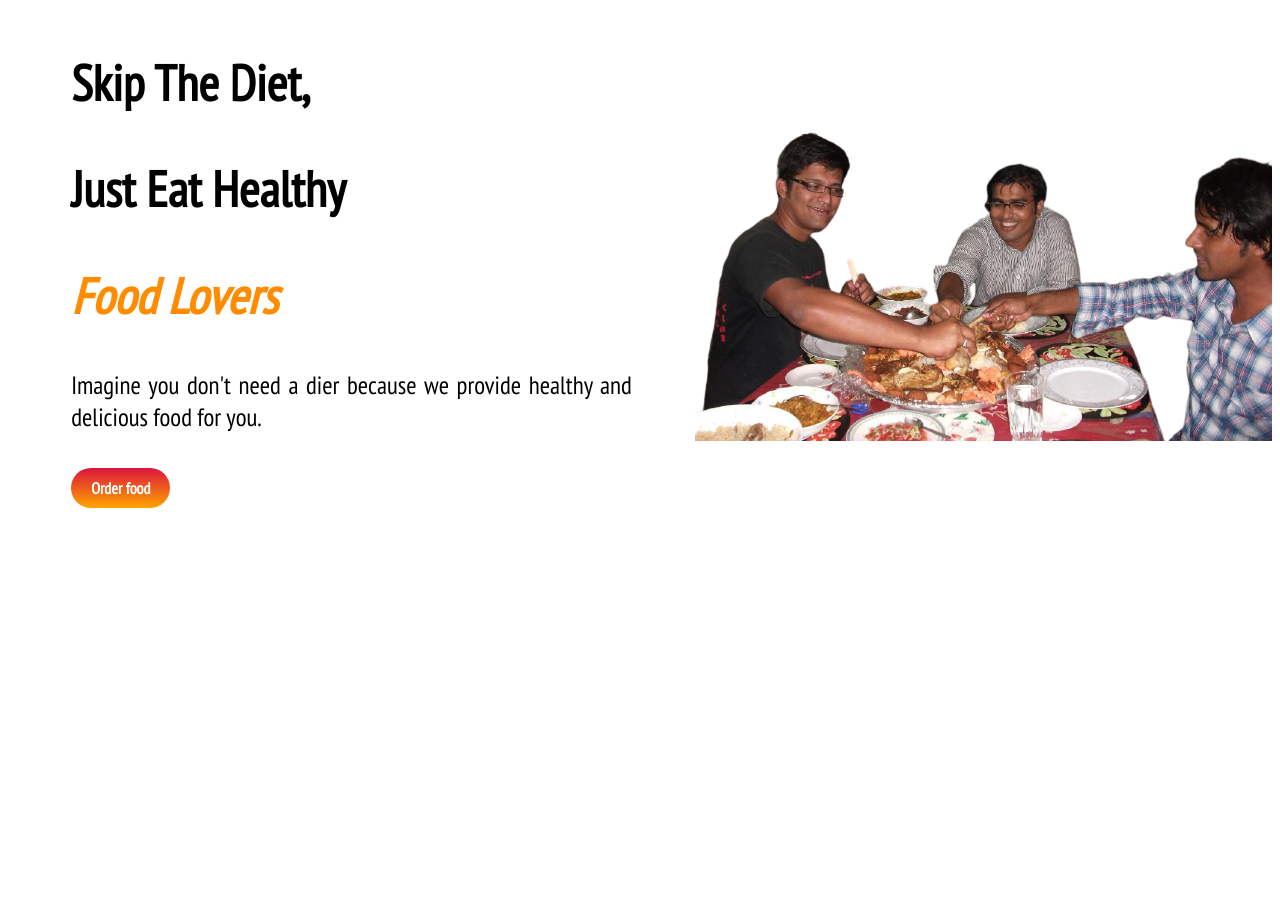
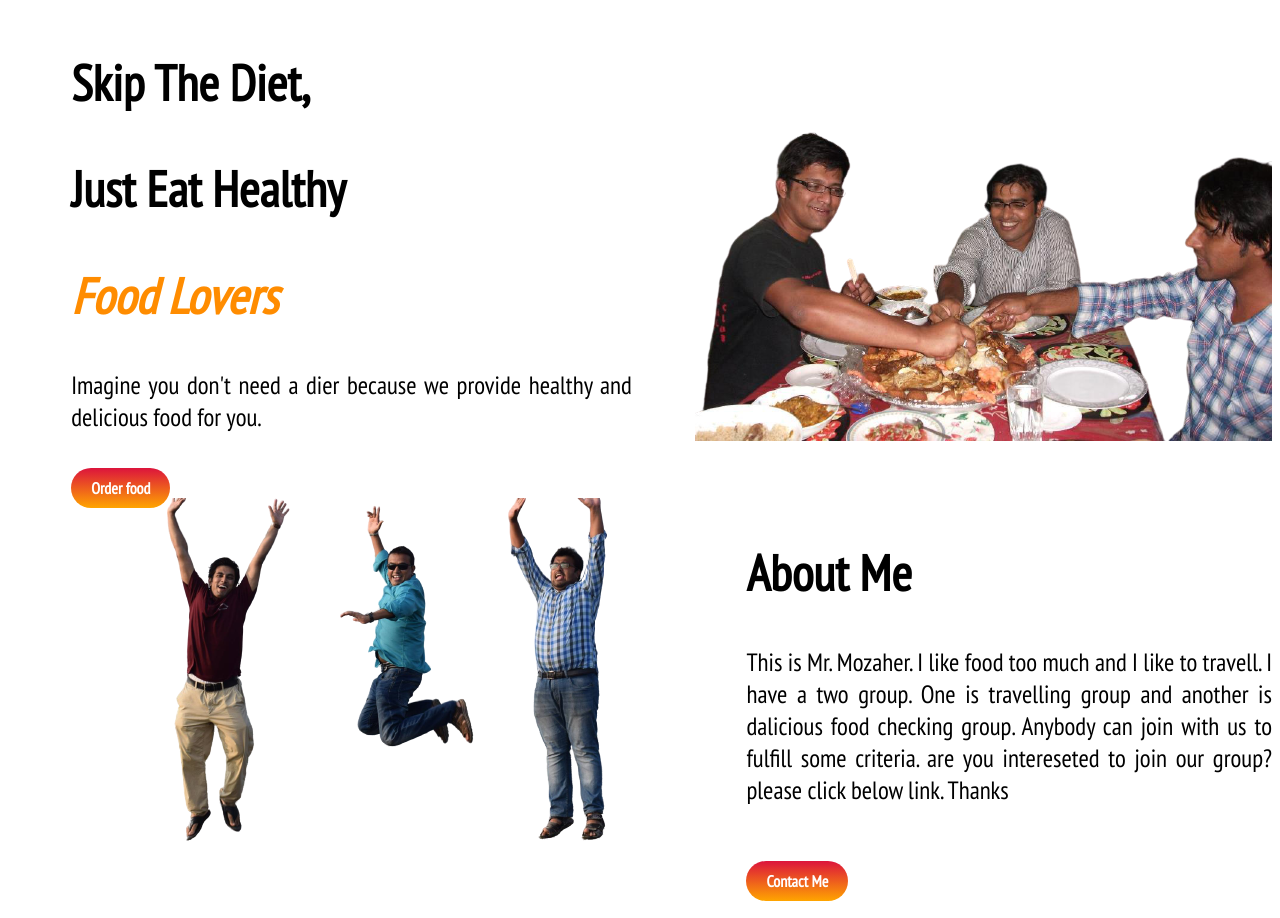
Before and after one commit to Mozaher-BD/Food-Lovers-BD, a plain HTML site: page index.html in a window 1280 px wide. Before the commit the page ends 800 px from the top, so only its background shows below. Drawn offline with Linux system fonts and the light colour scheme.

Commit message:
link button added

```diff
--- a/index.html
+++ b/index.html
@@ -33,6 +33,29 @@
     </div>
 </section>
 
+<section class="top-banner">
+    <div class=" half-width">
+        <img src="images for site/enjoy-removebg-preview.png" alt="">
+    </div>
+    <div class=" half-width">
+        <h1>
+            About Me
+        </h1>
+        <p>
+            This is Mr. Mozaher. I like food too much and I like to travell. I have a two group. One is travelling group
+            and another is dalicious food checking group. Anybody can join with us to fulfill some criteria. are you
+            intereseted to join our group? please click below link. Thanks
+        </p>
+        <br><br>
+        <a class="link-button" target="-blank" href="https://www.youtube.com/">Contact Me</a>
+    </div>
+
+
+
+
+
+</section>
+
 <body>
 
 </body>
--- a/style.css
+++ b/style.css
@@ -27,3 +27,6 @@ section{
     width: 50%;
     padding-left: 5%;
 }
+.top-banner{
+    background-image: url(images for site/shapes/Frame 59.jpg;
+}
```
Also changed, not shown: images for site/enjoy-removebg-preview.png (added), images for site/shapes/top-banner.png (added), images for site/top-banner.png (renamed from images for site/shapes/7.png), images/enjoy.jpg (added).
